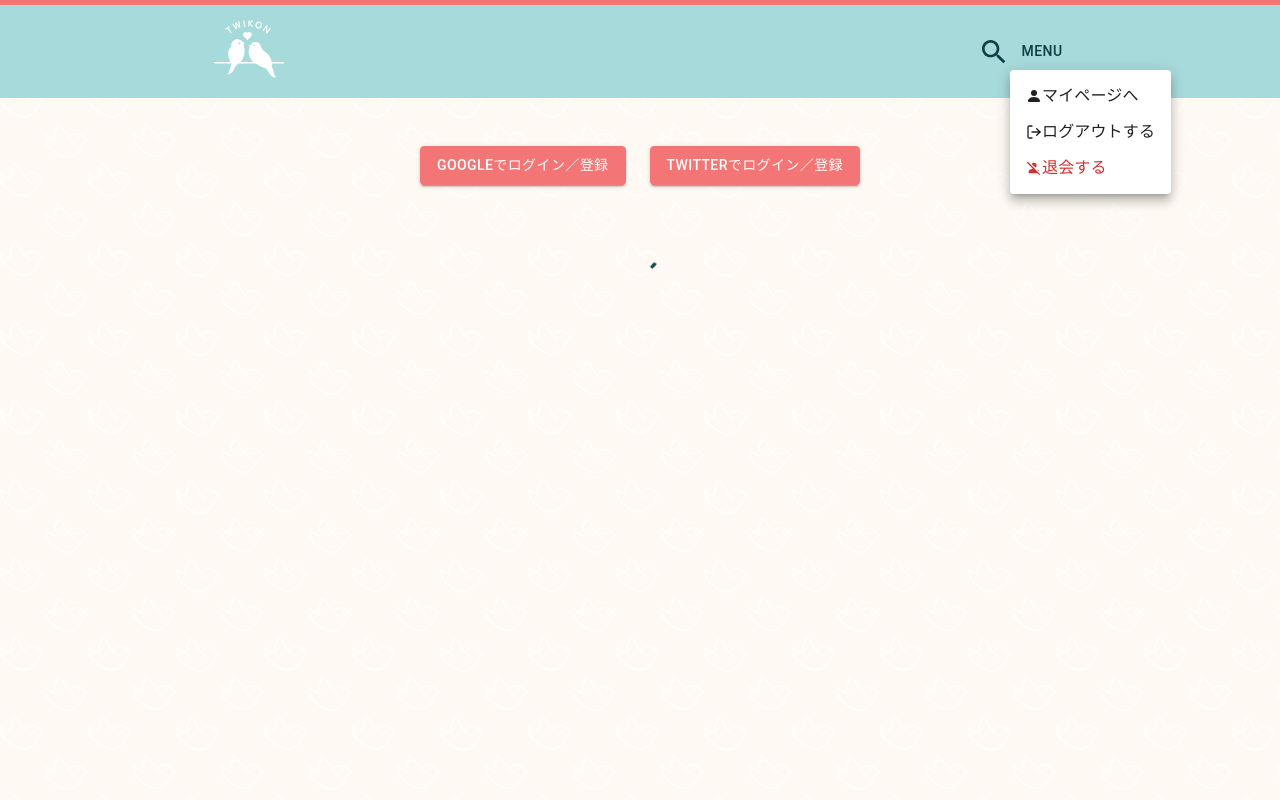
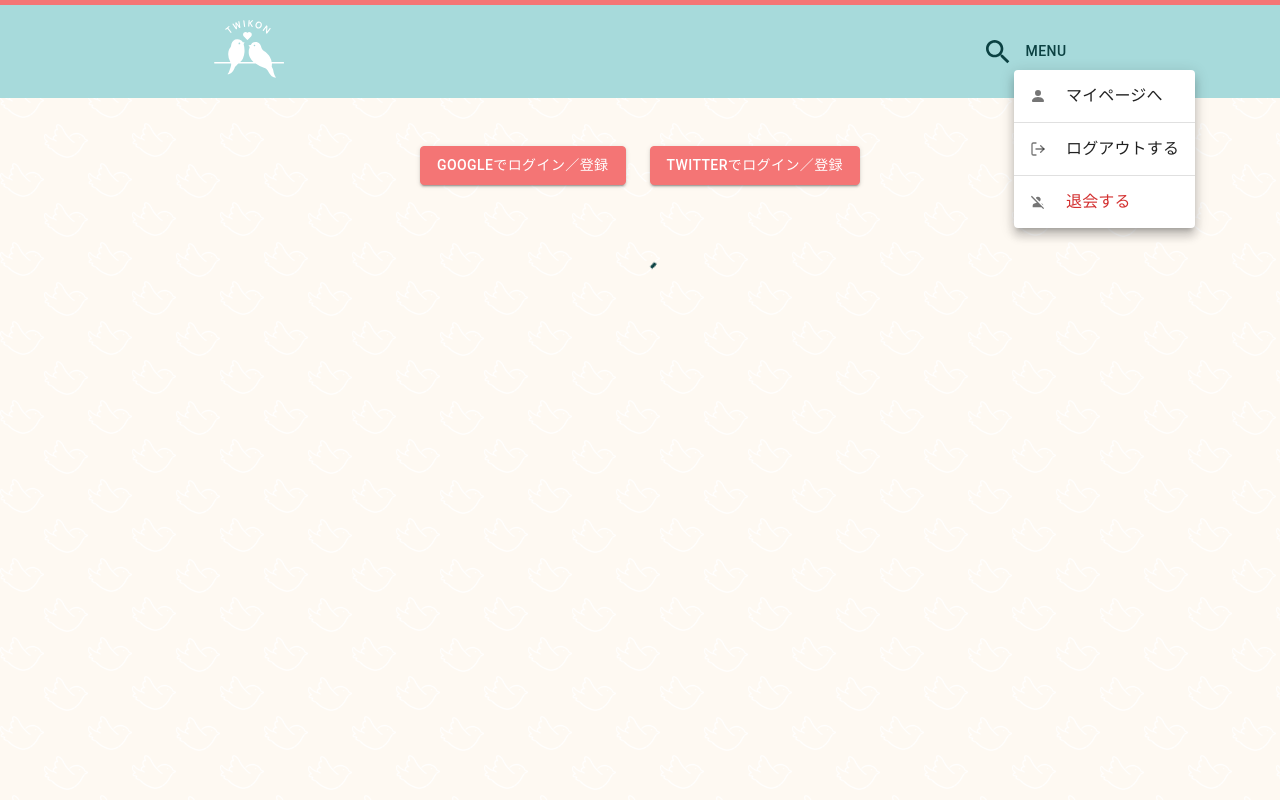
Before and after one commit to sakiyama-333/my-twitter-konkatsu--profile, a Next.js app: page / in a window 1280 px wide. Both pictures are taken after a click on the button "MENU". Shown: the top 800 px of the page. Built offline with nearby package versions, Linux system fonts and the light colour scheme; no server answers.

Commit message:
一部の記述を変更

```diff
--- a/src/client/Header.tsx
+++ b/src/client/Header.tsx
@@ -2,7 +2,7 @@ import { FC, MouseEvent, useState } from "react";
 import { useRouter } from "next/router";
 
 import Image from "next/image";
-import { Container, Divider, styled } from "@mui/material";
+import { Container, Divider, ListItemIcon, styled } from "@mui/material";
 import Button from "@mui/material/Button";
 import Menu from "@mui/material/Menu";
 import MenuItem from "@mui/material/MenuItem";
@@ -133,7 +133,7 @@ export const Header: FC = () => {
               priority
             />
           </Link>
-          <Grid container spacing={2} sx={{ alignItems: "center" }}>
+          <Grid container spacing={3} sx={{ alignItems: "center" }}>
             <SearchIcon
               sx={{
                 width: 32,
@@ -162,20 +162,28 @@ export const Header: FC = () => {
               >
                 <MenuItem onClick={profileHandler}>
                   {/* <PersonIcon fontSize="small" /> */}
-                  <BsFillPersonFill />
+                  <ListItemIcon>
+                    <BsFillPersonFill />
+                  </ListItemIcon>
                   マイページへ
                 </MenuItem>
+                <Divider/>
                 <MenuItem onClick={logoutHandler}>
                   {/* <Logout fontSize="small" /> */}
-                  <FiLogOut />
+                  <ListItemIcon>
+                    <FiLogOut />
+                  </ListItemIcon>
                   ログアウトする
                 </MenuItem>
+                <Divider/>
                 <MenuItem
                   onClick={withdrawalHandler}
                   sx={{ color: theme.palette.error.main }}
                 >
                   {/* <PersonOffIcon fontSize="small" /> */}
-                  <MdPersonOff />
+                  <ListItemIcon>
+                    <MdPersonOff />
+                  </ListItemIcon>
                   退会する
                 </MenuItem>
               </Menu>
```
